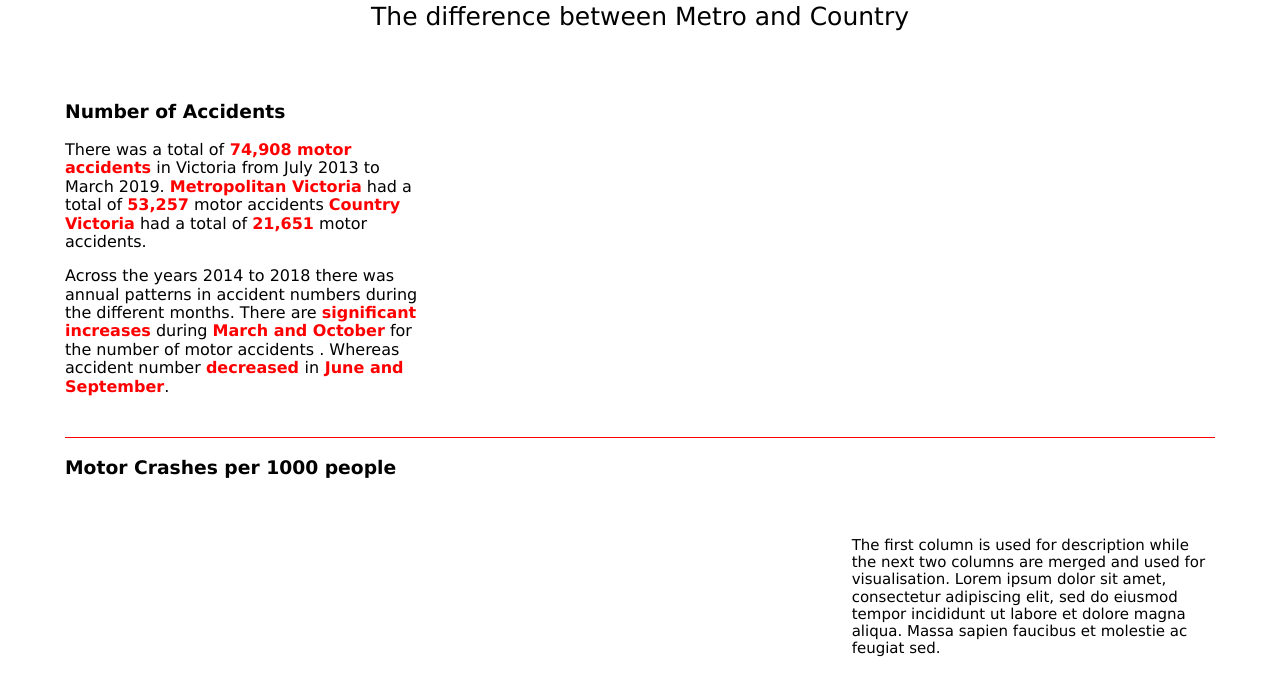
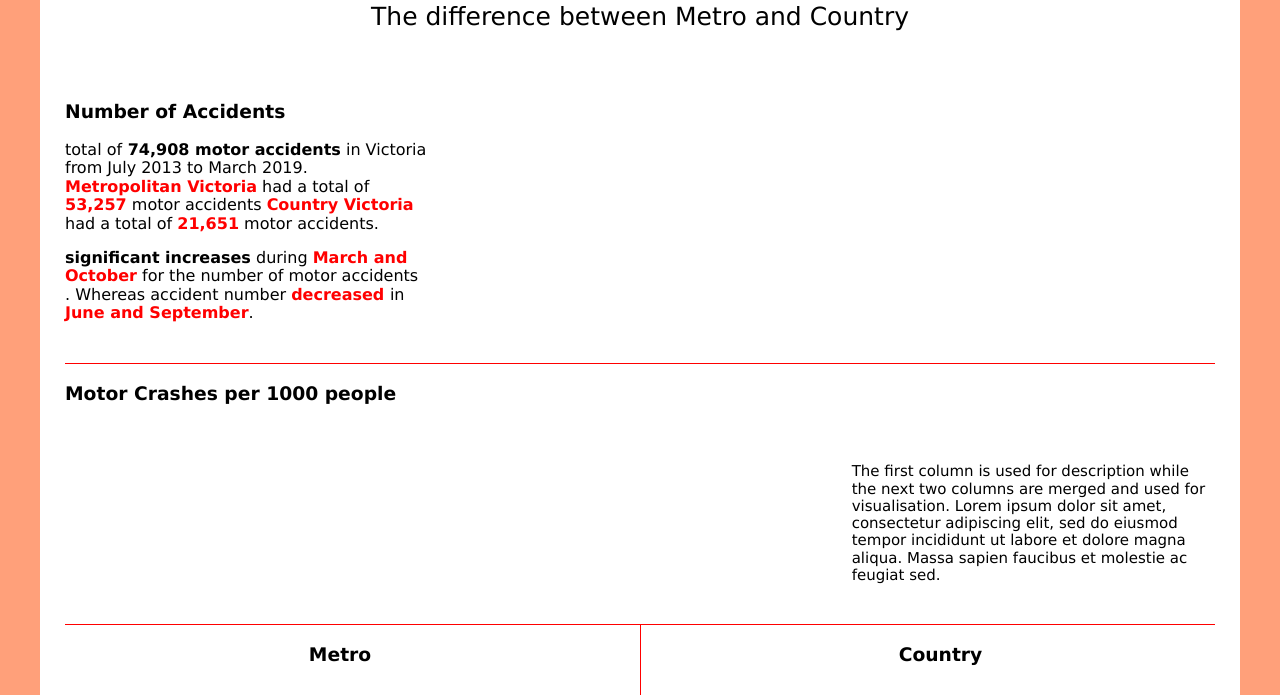
Before and after one commit to SayujMonash/FIT3179, a plain HTML site: page Assignment2.html in a window 1280 px wide. Shown: the part 105-800 px from the top of the page. Drawn offline with nearby package versions, Linux system fonts and the light colour scheme; a script that the page names is missing.

Commit message:
Update Assignment2.html

```diff
--- a/Assignment2.html
+++ b/Assignment2.html
@@ -24,7 +24,7 @@
       font-family: 'verdana'
     }
      body{
-       background-color: white;
+       background-color: LightSalmon;
      }
      .page{
        width: 1200px;
@@ -76,8 +76,8 @@
         <div class="pure-u-1-3">
           <div class="description description-left">
             <h3>Number of Accidents</h3>
-              <p>There was a <span style="color: #ff0000;"><span style="color: #000000;">total of</span><strong> 74,908 motor accidents</strong></span> in Victoria from July 2013 to March 2019. <span style="color: #ff0000;"><strong>Metropolitan Victoria</strong></span> had a total of <span style="color: #ff0000;"><strong>53,257</strong> </span>motor accidents <span style="color: #ff0000;"><strong>Country Victoria</strong></span> had a total of <span style="color: #ff0000;"><strong>21,651</strong> </span>motor accidents.</p>
-              <p>Across the years 2014 to 2018 there was annual patterns in accident numbers during the different months. There are <span style="color: #ff0000;"><strong>s</strong><strong>ignificant increases</strong></span>&nbsp;during <span style="color: #ff0000;"><strong>March and October</strong> </span>for the number of motor accidents . Whereas accident <span style="color: #000000;">number </span><strong><span style="color: #ff0000;">decreased</span> </strong>in<strong><span style="color: #ff0000;"> June and September</span></strong>.</p>
+              <p style="font-size:14px>There was a <span style="color: #ff0000;"><span style="color: #000000;">total of</span><strong> 74,908 motor accidents</strong></span> in Victoria from July 2013 to March 2019. <span style="color: #ff0000;"><strong>Metropolitan Victoria</strong></span> had a total of <span style="color: #ff0000;"><strong>53,257</strong> </span>motor accidents <span style="color: #ff0000;"><strong>Country Victoria</strong></span> had a total of <span style="color: #ff0000;"><strong>21,651</strong> </span>motor accidents.</p>
+              <p style="font-size:14px>Across the years 2014 to 2018 there was annual patterns in accident numbers during the different months. There are <span style="color: #ff0000;"><strong>s</strong><strong>ignificant increases</strong></span>&nbsp;during <span style="color: #ff0000;"><strong>March and October</strong> </span>for the number of motor accidents . Whereas accident <span style="color: #000000;">number </span><strong><span style="color: #ff0000;">decreased</span> </strong>in<strong><span style="color: #ff0000;"> June and September</span></strong>.</p>
           </div>
         </div>
         <div class="pure-u-1-3">
```
